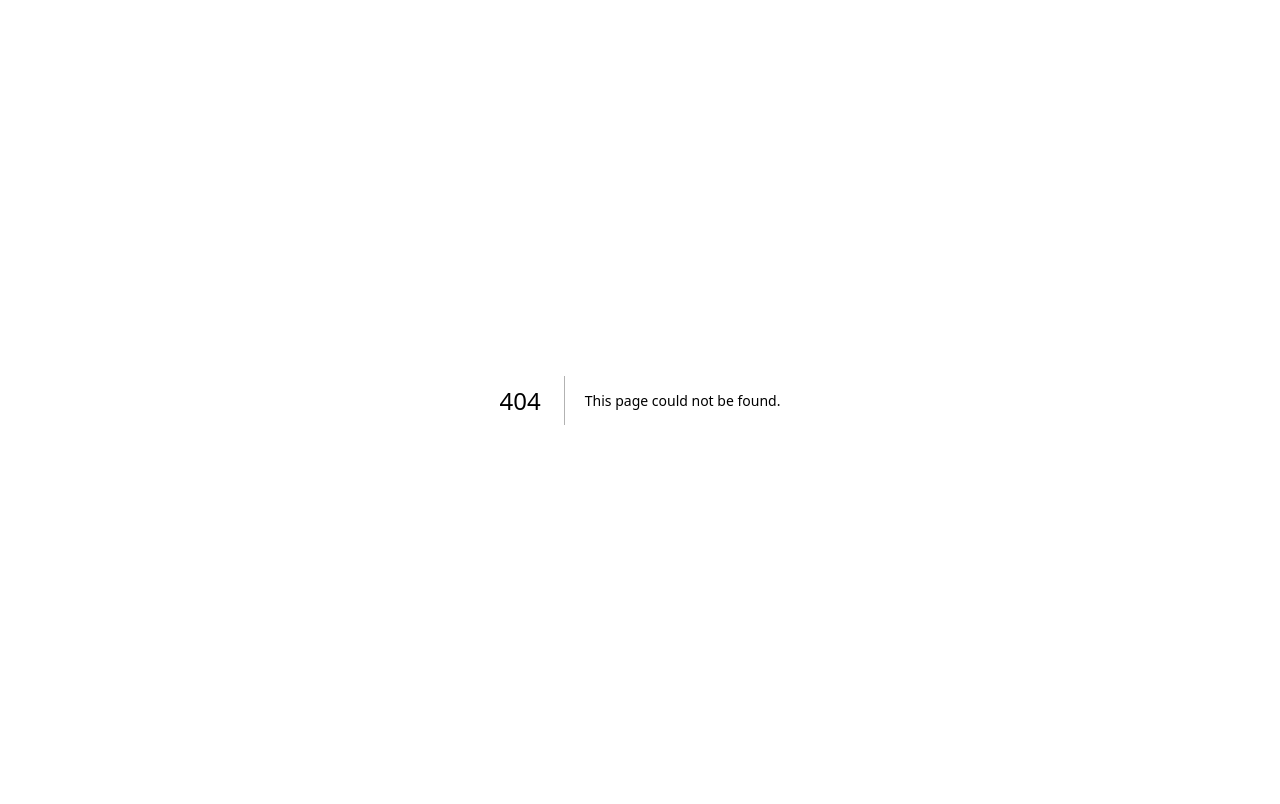
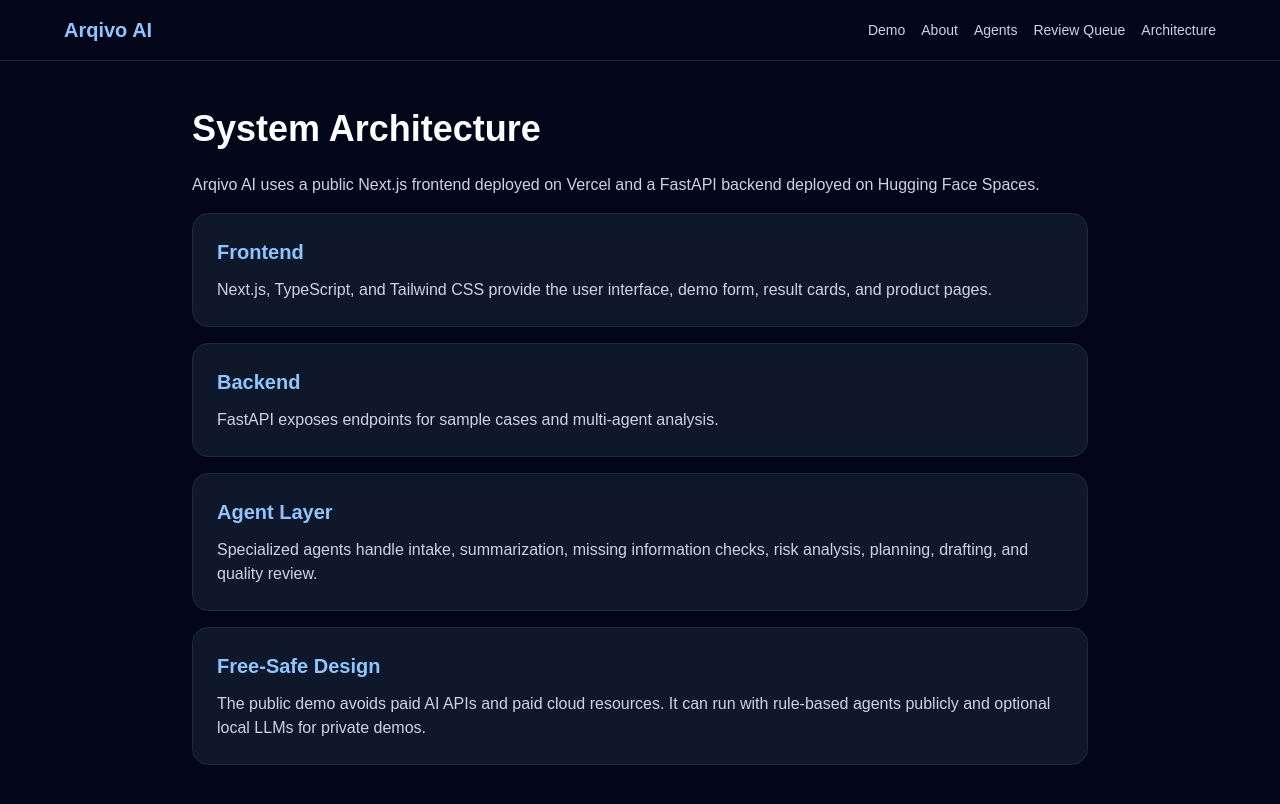
Before and after one commit to WilliamASC22/arqivo-ai, a Next.js app in the folder frontend/: page /architecture in a window 1280 px wide. Before the commit this address had no page. Shown: the top 804 px of the page. Built offline with nearby package versions, Linux system fonts and the light colour scheme.

Commit message:
Fix Arqivo AI app routing and navbar

```diff
--- /dev/null
+++ b/frontend/app/about/page.tsx
@@ -0,0 +1,27 @@
+export default function AboutPage() {
+  return (
+    <main className="min-h-screen bg-slate-950 px-6 py-12 text-white">
+      <section className="mx-auto max-w-4xl">
+        <h1 className="mb-6 text-4xl font-bold">About Arqivo AI</h1>
+
+        <p className="mb-4 text-slate-300">
+          Arqivo AI is a public multi-agent workflow demo that helps users turn
+          messy case notes and documents into organized summaries, risk flags,
+          missing-information checks, next-step plans, and draft responses.
+        </p>
+
+        <p className="mb-4 text-slate-300">
+          The project is designed as a human-in-the-loop assistant. It does not
+          make final decisions automatically. Instead, it helps a person review
+          information faster and more consistently.
+        </p>
+
+        <p className="text-slate-300">
+          This demo uses a free-safe architecture with a Next.js frontend,
+          FastAPI backend, Hugging Face Spaces hosting, and rule-based AI agents
+          with optional local LLM support.
+        </p>
+      </section>
+    </main>
+  );
+}
--- /dev/null
+++ b/frontend/app/agents/page.tsx
@@ -0,0 +1,33 @@
+const agents = [
+  ["Intake Agent", "Extracts case type, dates, keywords, and important details."],
+  ["Summary Agent", "Creates a plain-English summary of the case."],
+  ["Missing Information Agent", "Checks whether required information is missing."],
+  ["Risk Agent", "Flags deadlines, missing documents, urgent language, and suspicious instructions."],
+  ["Planner Agent", "Creates recommended next steps for the user."],
+  ["Message Agent", "Drafts a response that a human can review before using."],
+  ["Quality Agent", "Reviews the output and warns when the case needs human review."],
+];
+
+export default function AgentsPage() {
+  return (
+    <main className="min-h-screen bg-slate-950 px-6 py-12 text-white">
+      <section className="mx-auto max-w-5xl">
+        <h1 className="mb-6 text-4xl font-bold">AI Agents</h1>
+
+        <div className="grid gap-4 md:grid-cols-2">
+          {agents.map(([name, description]) => (
+            <div
+              key={name}
+              className="rounded-2xl border border-slate-800 bg-slate-900 p-6"
+            >
+              <h2 className="mb-2 text-xl font-semibold text-blue-300">
+                {name}
+              </h2>
+              <p className="text-slate-300">{description}</p>
+            </div>
+          ))}
+        </div>
+      </section>
+    </main>
+  );
+}
--- /dev/null
+++ b/frontend/app/architecture/page.tsx
@@ -0,0 +1,58 @@
+export default function ArchitecturePage() {
+  return (
+    <main className="min-h-screen bg-slate-950 px-6 py-12 text-white">
+      <section className="mx-auto max-w-4xl">
+        <h1 className="mb-6 text-4xl font-bold">System Architecture</h1>
+
+        <div className="space-y-4 text-slate-300">
+          <p>
+            Arqivo AI uses a public Next.js frontend deployed on Vercel and a
+            FastAPI backend deployed on Hugging Face Spaces.
+          </p>
+
+          <div className="rounded-2xl border border-slate-800 bg-slate-900 p-6">
+            <h2 className="mb-3 text-xl font-semibold text-blue-300">
+              Frontend
+            </h2>
+            <p>
+              Next.js, TypeScript, and Tailwind CSS provide the user interface,
+              demo form, result cards, and product pages.
+            </p>
+          </div>
+
+          <div className="rounded-2xl border border-slate-800 bg-slate-900 p-6">
+            <h2 className="mb-3 text-xl font-semibold text-blue-300">
+              Backend
+            </h2>
+            <p>
+              FastAPI exposes endpoints for sample cases and multi-agent
+              analysis.
+            </p>
+          </div>
+
+          <div className="rounded-2xl border border-slate-800 bg-slate-900 p-6">
+            <h2 className="mb-3 text-xl font-semibold text-blue-300">
+              Agent Layer
+            </h2>
+            <p>
+              Specialized agents handle intake, summarization, missing
+              information checks, risk analysis, planning, drafting, and quality
+              review.
+            </p>
+          </div>
+
+          <div className="rounded-2xl border border-slate-800 bg-slate-900 p-6">
+            <h2 className="mb-3 text-xl font-semibold text-blue-300">
+              Free-Safe Design
+            </h2>
+            <p>
+              The public demo avoids paid AI APIs and paid cloud resources. It
+              can run with rule-based agents publicly and optional local LLMs for
+              private demos.
+            </p>
+          </div>
+        </div>
+      </section>
+    </main>
+  );
+}
--- /dev/null
+++ b/frontend/app/components/Navbar.tsx
@@ -0,0 +1,31 @@
+import Link from "next/link";
+
+export default function Navbar() {
+  return (
+    <nav className="border-b border-slate-800 bg-slate-950 px-6 py-4 text-white">
+      <div className="mx-auto flex max-w-6xl items-center justify-between">
+        <Link href="/" className="text-xl font-bold text-blue-300">
+          Arqivo AI
+        </Link>
+
+        <div className="flex gap-4 text-sm text-slate-300">
+          <Link href="/" className="hover:text-white">
+            Demo
+          </Link>
+          <Link href="/about" className="hover:text-white">
+            About
+          </Link>
+          <Link href="/agents" className="hover:text-white">
+            Agents
+          </Link>
+          <Link href="/review-queue" className="hover:text-white">
+            Review Queue
+          </Link>
+          <Link href="/architecture" className="hover:text-white">
+            Architecture
+          </Link>
+        </div>
+      </div>
+    </nav>
+  );
+}
--- a/frontend/app/layout.tsx
+++ b/frontend/app/layout.tsx
@@ -1,20 +1,10 @@
 import type { Metadata } from "next";
-import { Geist, Geist_Mono } from "next/font/google";
 import "./globals.css";
-
-const geistSans = Geist({
-  variable: "--font-geist-sans",
-  subsets: ["latin"],
-});
-
-const geistMono = Geist_Mono({
-  variable: "--font-geist-mono",
-  subsets: ["latin"],
-});
+import Navbar from "./components/Navbar";
 
 export const metadata: Metadata = {
-  title: "Create Next App",
-  description: "Generated by create next app",
+  title: "Arqivo AI",
+  description: "Multi-agent AI workflow demo",
 };
 
 export default function RootLayout({
@@ -23,11 +13,11 @@ export default function RootLayout({
   children: React.ReactNode;
 }>) {
   return (
-    <html
-      lang="en"
-      className={`${geistSans.variable} ${geistMono.variable} h-full antialiased`}
-    >
-      <body className="min-h-full flex flex-col">{children}</body>
+    <html lang="en">
+      <body>
+        <Navbar />
+        {children}
+      </body>
     </html>
   );
 }
--- /dev/null
+++ b/frontend/app/review-queue/page.tsx
@@ -0,0 +1,65 @@
+const cases = [
+  {
+    name: "Maria R.",
+    issue: "Rent assistance request",
+    status: "Missing Info",
+    risk: "Medium",
+  },
+  {
+    name: "Student Advising Case",
+    issue: "Graduation planning support",
+    status: "Needs Review",
+    risk: "Low",
+  },
+  {
+    name: "Customer Refund Case",
+    issue: "Duplicate charge complaint",
+    status: "High Priority",
+    risk: "High",
+  },
+];
+
+export default function ReviewQueuePage() {
+  return (
+    <main className="min-h-screen bg-slate-950 px-6 py-12 text-white">
+      <section className="mx-auto max-w-5xl">
+        <h1 className="mb-6 text-4xl font-bold">Review Queue</h1>
+
+        <div className="space-y-4">
+          {cases.map((item) => (
+            <div
+              key={item.name}
+              className="rounded-2xl border border-slate-800 bg-slate-900 p-6"
+            >
+              <div className="flex flex-col justify-between gap-4 md:flex-row md:items-center">
+                <div>
+                  <h2 className="text-xl font-semibold text-blue-300">
+                    {item.name}
+                  </h2>
+                  <p className="text-slate-300">{item.issue}</p>
+                </div>
+
+                <div className="text-sm text-slate-300">
+                  <p>Status: {item.status}</p>
+                  <p>Risk: {item.risk}</p>
+                </div>
+
+                <div className="flex gap-2">
+                  <button className="rounded-lg bg-blue-500 px-4 py-2 text-sm font-semibold">
+                    View
+                  </button>
+                  <button className="rounded-lg bg-slate-700 px-4 py-2 text-sm font-semibold">
+                    Approve
+                  </button>
+                  <button className="rounded-lg bg-slate-700 px-4 py-2 text-sm font-semibold">
+                    Request Info
+                  </button>
+                </div>
+              </div>
+            </div>
+          ))}
+        </div>
+      </section>
+    </main>
+  );
+}
```
